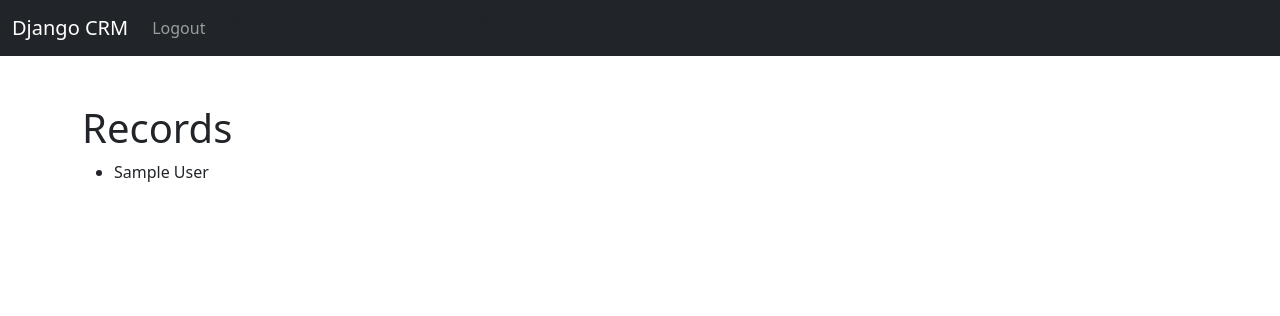
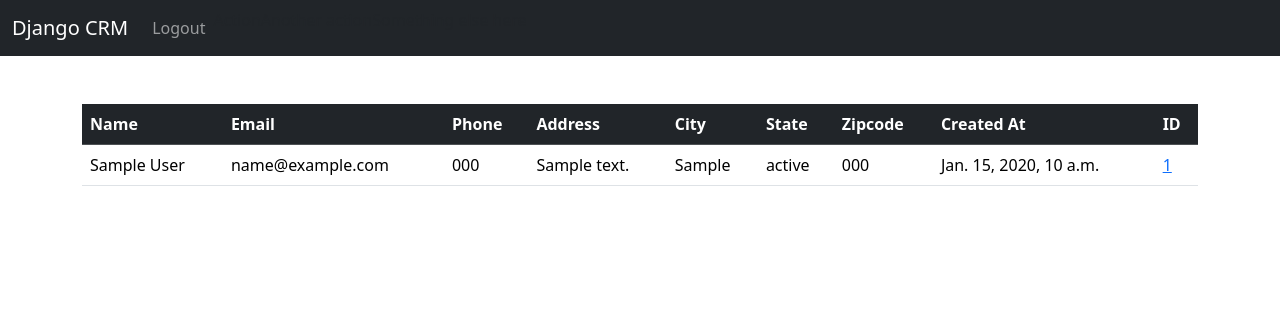
Before and after one commit to seanarch/django-crm, a Django app: page / in a window 1280 px wide. Shown: the top 316 px of the page. Run offline with Django 4.2, Linux system fonts and the light colour scheme; a user stored in the database is signed in; tables that the repository leaves empty hold one stand-in row (values such as "Sample post").

Commit message:
individual record

```diff
--- a/djangocrm/website/templates/home.html
+++ b/djangocrm/website/templates/home.html
@@ -2,16 +2,51 @@
 <br />
 
 {% if user.is_authenticated %}
-<h1>Records</h1>
-{% if records %}
-<ul>
-  {% for record in records %}
-  <li>{{ record }}</li>
-  {% endfor %}
-</ul>
-{% else %}
-<p>No records found.</p>
-{% endif %} {% else %}
+
+<table class="table table-striped table-hover ">
+  <thead class="table-dark">
+    <tr>
+      <th scope="col">Name</th>
+      <th scope="col">Email</th>
+      <th scope="col">Phone</th>
+      <th scope="col">Address</th>
+      <th scope="col">City</th>
+      <th scope="col">State</th>
+      <th scope="col">Zipcode</th>
+      <th scope="col">Created At</th>
+      <th scope="col">ID</th>
+    </tr>
+  </thead>
+  <tbody>
+    <tr>
+      {% if records %}
+
+        {% for record in records %}
+
+          <tr>
+            <td> {{ record.first_name }} {{ record.last_name }}</td>
+            <td> {{ record.email }} </td>
+            <td> {{ record.phone }} </td>
+            <td> {{ record.address }} </td>
+            <td> {{ record.city }} </td>
+            <td> {{ record.state }} </td>
+            <td> {{ record.zipcode }} </td>
+            <td> {{ record.created_at }} </td>
+            <td> <a href="{% url 'record' record.id %}"> {{ record.id }} </a></td>
+          </tr>
+
+
+        {% endfor %}
+
+      {% else %}
+      <p>No records found.</p>
+      {% endif %}
+    </tr>
+  </tbody>
+</table>
+
+
+ {% else %}
 <div class="col-md-6 offset-md-3">
   <h1>Login</h1>
   <br />
--- /dev/null
+++ b/djangocrm/website/templates/record.html
@@ -0,0 +1,6 @@
+{% extends 'base.html' %}
+{% block content %}
+
+<h1>Customer Record:</h1>
+
+{% endblock %}
--- a/djangocrm/website/urls.py
+++ b/djangocrm/website/urls.py
@@ -6,5 +6,6 @@ urlpatterns = [
     # path('login/', views.login_user, name='login'),
     path('logout/', views.logout_user, name='logout'),
     path('register/', views.register_user, name='register'),
+    path('record/<int:pk>', views.customer_record, name='record'),
 
 ]
--- a/djangocrm/website/views.py
+++ b/djangocrm/website/views.py
@@ -49,3 +49,12 @@ def register_user(request):
         form = SignUpForm()
         return render(request, 'register.html', {'form': form})
     return render(request, 'register.html', {'form': form})
+
+def customer_record(request, pk):
+    if request.user.is_authenticated:
+        # look up records
+        customer_record = Record.objects.get(id=pk)
+        return render(request, 'record.html', {'customer_record': customer_record})
+    else:
+        messages.success(request, "You must be logged in to view that page ...")
+        return redirect('home')
```
Also changed, not shown: 1 other file.
